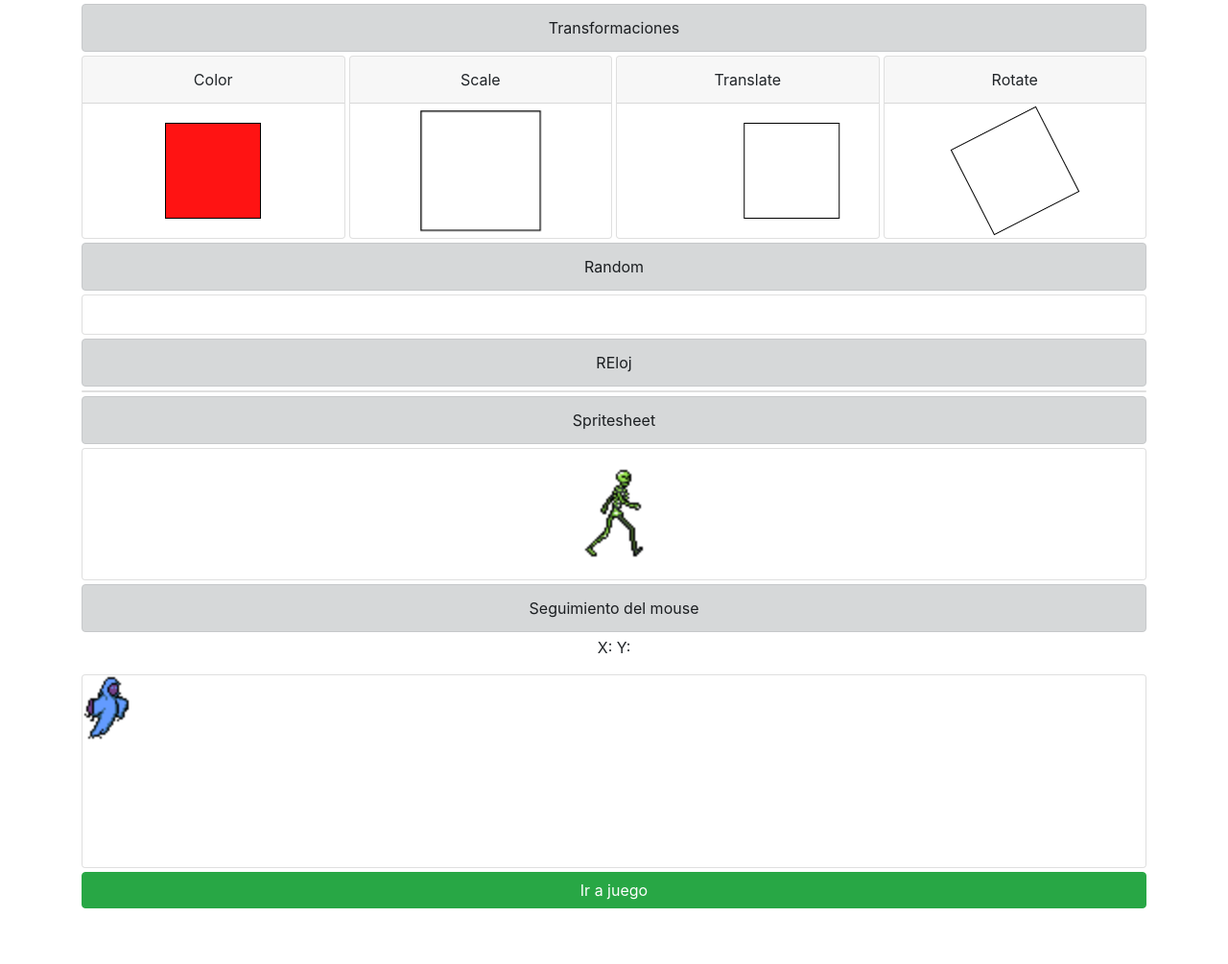
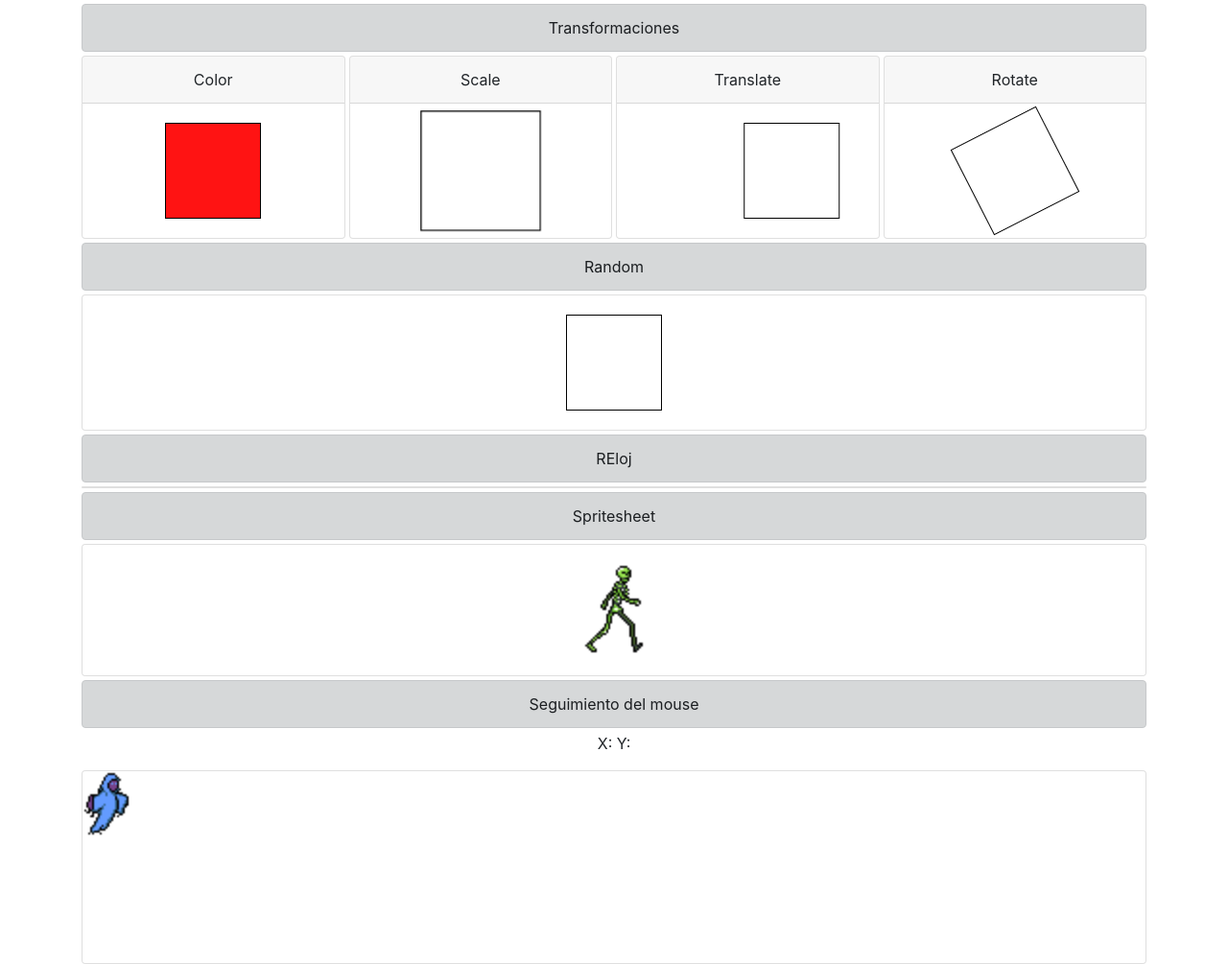
Before and after one commit to kappaggaeru/interfaces, a plain HTML site: page practico3/index.html in a window 1280 px wide. Shown: the top 1005 px of the page at 96% size. Before the commit the page ends 963 px from the top, so only its background shows below. Drawn offline with nearby package versions, Linux system fonts and the light colour scheme.

Commit message:
fixed el 404 y le puse un icono

```diff
--- a/practico3/index.html
+++ b/practico3/index.html
@@ -7,6 +7,7 @@
 	<link rel="stylesheet" href="css/follow.css">
 	<link rel="stylesheet" href="css/style.css">
 	<link rel="stylesheet" href="https://stackpath.bootstrapcdn.com/bootstrap/4.3.1/css/bootstrap.min.css" integrity="sha384-ggOyR0iXCbMQv3Xipma34MD+dH/1fQ784/j6cY/iJTQUOhcWr7x9JvoRxT2MZw1T" crossorigin="anonymous">
+	<link rel="shortcut icon" href="https://cdn0.iconfinder.com/data/icons/keyboard-5/24/Control-512.png" type="image/x-icon">
 	<title>Practico 3</title>
 </head>
 <body>
@@ -53,7 +54,7 @@
 	<div class="alert alert-dark text-center mb-1 mt-1" role="alert">Random</div>
 	<div class="card">
 		<div class="card-body mx-auto">
-			<div id="random boxSample"></div>
+			<div id="random" class="boxSample"></div>
 		</div>
 	</div>
 </div>
```
